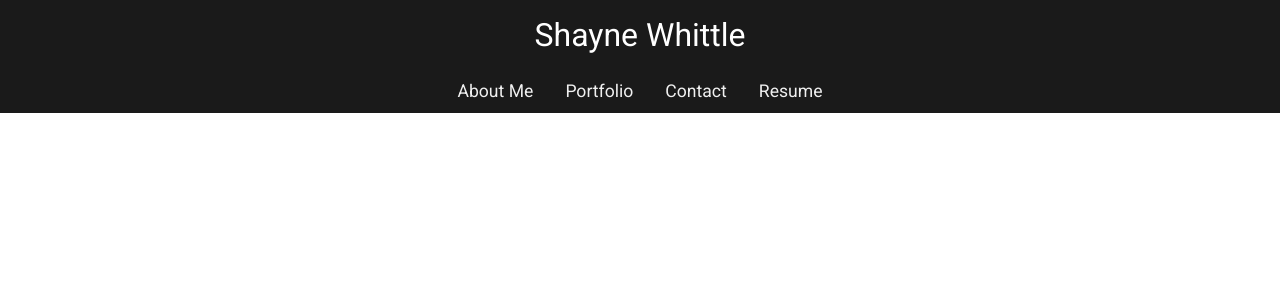
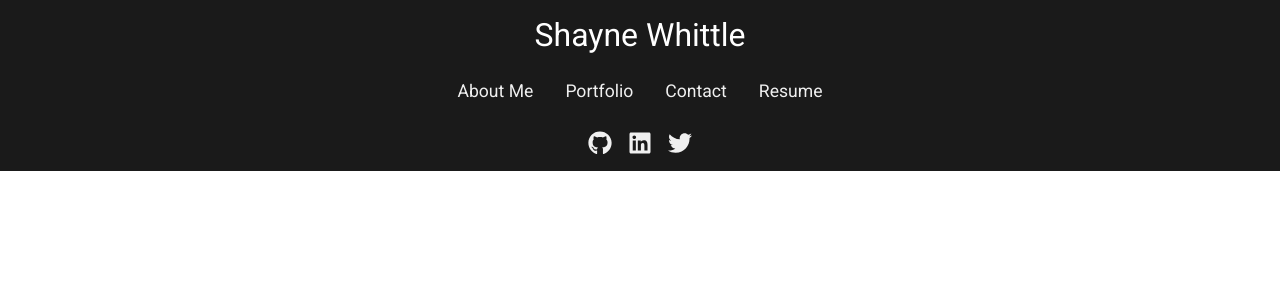
Before and after one commit to shaynefw/reactfolio, a React (Create React App) app: page / in a window 1280 px wide. Shown: the top 300 px of the page. Built offline with nearby package versions, Linux system fonts and the light colour scheme.

Commit message:
feat: added new pkg, footer style and comp

```diff
--- a/package.json
+++ b/package.json
@@ -9,6 +9,7 @@
     "bootstrap": "^5.2.3",
     "react": "^18.2.0",
     "react-dom": "^18.2.0",
+    "react-icons": "^4.8.0",
     "react-router-dom": "^6.9.0",
     "react-scripts": "5.0.1",
     "web-vitals": "^2.1.4"
--- a/src/App.js
+++ b/src/App.js
@@ -15,6 +15,7 @@ function App() {
     <Router>
       <Header />
       <Navigation />
+      <Footer />
     </Router>
   );
 }
--- a/src/components/Footer.js
+++ b/src/components/Footer.js
@@ -0,0 +1,21 @@
+import React from 'react';
+import { FaGithub, FaLinkedin, FaTwitter } from 'react-icons/fa';
+import '../style/Footer.css';
+
+const Footer = () => {
+  return (
+    <footer className="footer">
+      <a href="https://github.com/shaynefw" target="_blank" rel="noopener noreferrer" className="footer-link">
+        <FaGithub size={24} />
+      </a>
+      <a href="https://www.linkedin.com/in/shayne-whittle/" target="_blank" rel="noopener noreferrer" className="footer-link">
+        <FaLinkedin size={24} />
+      </a>
+      <a href="https://twitter.com/ShayneWhayne" target="_blank" rel="noopener noreferrer" className="footer-link">
+        <FaTwitter size={24} />
+      </a>
+    </footer>
+  );
+};
+
+export default Footer;
--- /dev/null
+++ b/src/style/Footer.css
@@ -0,0 +1,17 @@
+.footer {
+    background-color: #1a1a1a;
+    padding: 1rem 0;
+    display: flex;
+    justify-content: center;
+    align-items: center;
+  }
+
+  .footer-link {
+    color: #f0f0f0;
+    text-decoration: none;
+    margin: 0 0.5rem;
+  }
+
+  .footer-link:hover {
+    color: #3a3a3a;
+  }
```
Also changed, not shown: 1 other file (tests, documents, lock files or other folders).
